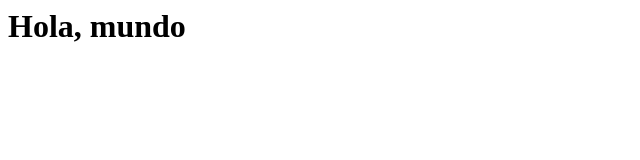
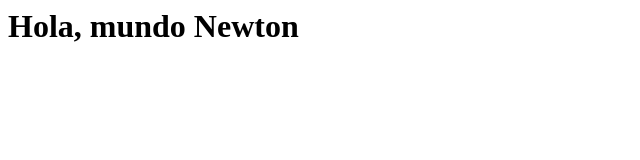
Before and after one commit to HelloNewton/los, a plain HTML site: page index.html in a window 1280 px wide. Shown: the whole page, without its empty margins (0-640 px from the left). Drawn offline with Linux system fonts and the light colour scheme.

Commit message:
version2

```diff
--- a/index.html
+++ b/index.html
@@ -1,3 +1,3 @@
 <html>
-<body><h1>Hola, mundo<h1></body>
+<body><h1>Hola, mundo Newton<h1></body>
 </html>
```
